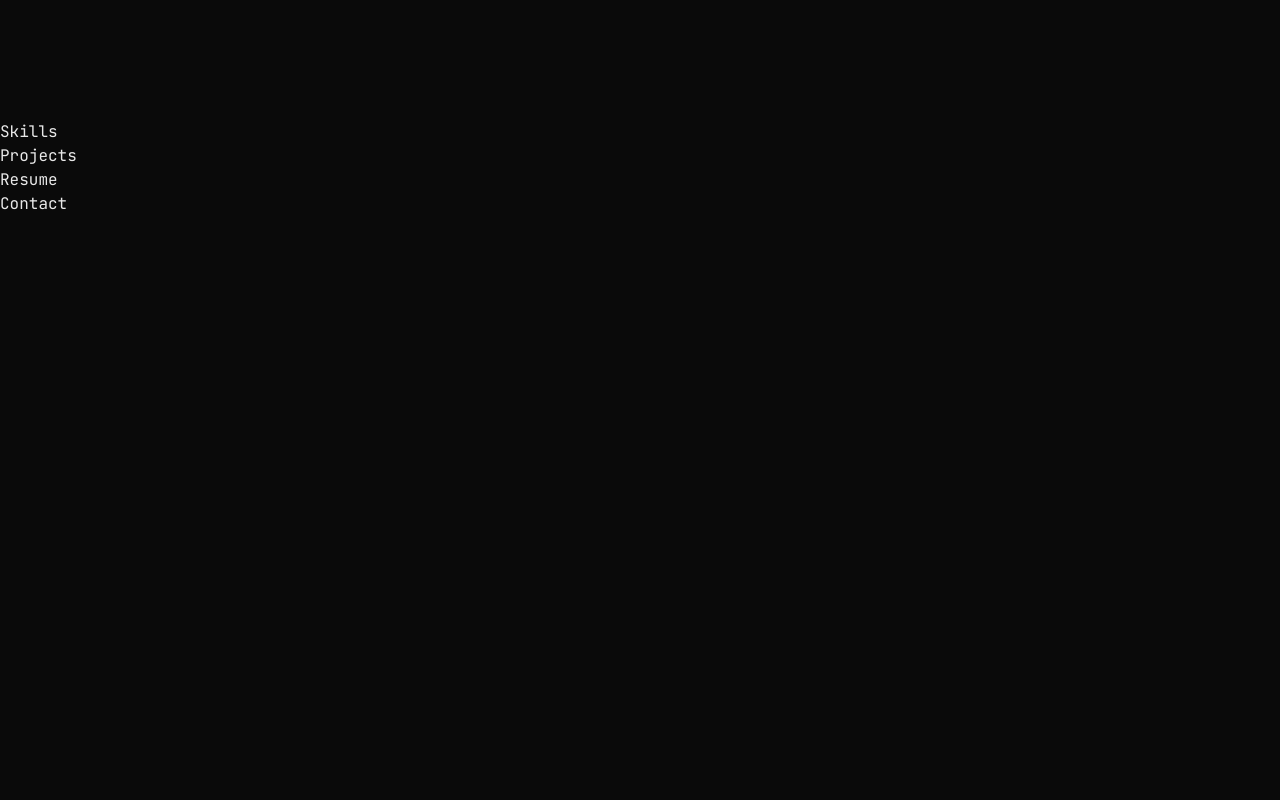
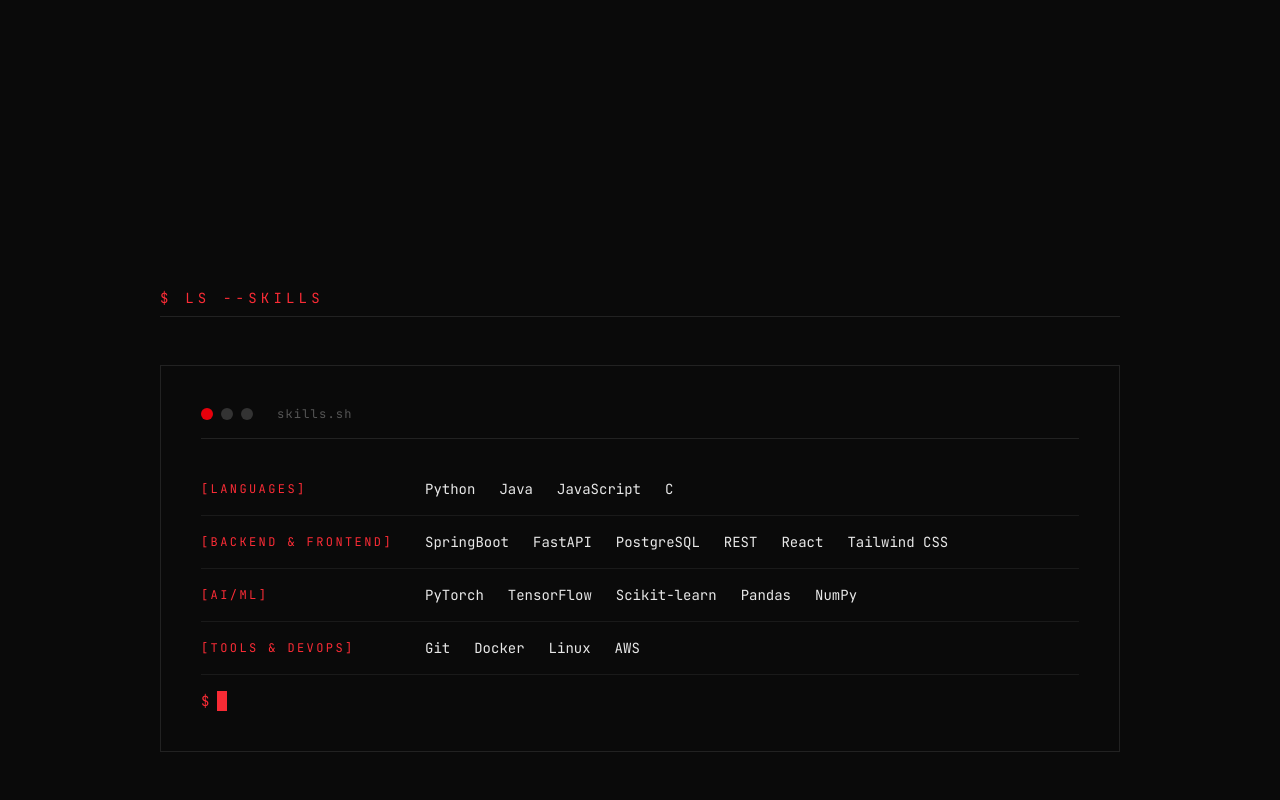
Before and after one commit to SrayanBhattacharya/my-portfolio, a React (Vite) app: page / in a window 1280 px wide. Shown: the part 1480-2280 px from the top of the page. Before the commit the page ends 1696 px from the top, so only its background shows below. Built offline with nearby package versions, Linux system fonts and the light colour scheme.

Commit message:
feat: skills section with terminal block layout

```diff
--- a/src/components/Skills.tsx
+++ b/src/components/Skills.tsx
@@ -1,5 +1,117 @@
+import { motion } from "framer-motion";
+
+const skills = [
+  {
+    category: "LANGUAGES",
+    items: ["Python", "Java", "JavaScript", "C"],
+  },
+  {
+    category: "BACKEND & FRONTEND",
+    items: [
+      "SpringBoot",
+      "FastAPI",
+      "PostgreSQL",
+      "REST",
+      "React",
+      "Tailwind CSS",
+    ],
+  },
+  {
+    category: "AI/ML",
+    items: ["PyTorch", "TensorFlow", "Scikit-learn", "Pandas", "NumPy"],
+  },
+  {
+    category: "TOOLS & DEVOPS",
+    items: ["Git", "Docker", "Linux", "AWS"],
+  },
+];
+
 const Skills = () => {
-  return <div>Skills</div>;
+  return (
+    <section
+      id="skills"
+      className="relative min-h-screen flex flex-col justify-center px-6 md:px-20 lg:px-40 py-24 bg-[#0a0a0a]"
+    >
+      {/* Section header */}
+      <motion.p
+        className="font-mono text-red-500 text-sm tracking-[0.3em] uppercase mb-2"
+        initial={{ opacity: 0, y: 20 }}
+        whileInView={{ opacity: 1, y: 0 }}
+        viewport={{ once: true }}
+        transition={{ duration: 0.5 }}
+      >
+        $ ls --skills
+      </motion.p>
+
+      {/* Divider */}
+      <motion.div
+        className="w-full h-px bg-[#222222] mb-12"
+        initial={{ scaleX: 0 }}
+        whileInView={{ scaleX: 1 }}
+        viewport={{ once: true }}
+        transition={{ duration: 0.6 }}
+        style={{ transformOrigin: "left" }}
+      />
+
+      {/* Terminal block */}
+      <motion.div
+        className="font-mono flex flex-col gap-0 border border-[#222222] p-6 md:p-10"
+        initial={{ opacity: 0, y: 30 }}
+        whileInView={{ opacity: 1, y: 0 }}
+        viewport={{ once: true }}
+        transition={{ duration: 0.6 }}
+      >
+        {/* Terminal title bar */}
+        <div className="flex items-center gap-2 mb-6 pb-4 border-b border-[#222222]">
+          <span className="w-3 h-3 rounded-full bg-red-600" />
+          <span className="w-3 h-3 rounded-full bg-[#333333]" />
+          <span className="w-3 h-3 rounded-full bg-[#333333]" />
+          <span className="text-[#555555] text-xs tracking-widest ml-4">
+            skills.sh
+          </span>
+        </div>
+
+        {/* Skills rows */}
+        {skills.map((skill, index) => (
+          <motion.div
+            key={skill.category}
+            className="flex flex-col md:flex-row md:items-start gap-2 md:gap-0 py-4 border-b border-[#1a1a1a] last:border-none"
+            initial={{ opacity: 0, x: -20 }}
+            whileInView={{ opacity: 1, x: 0 }}
+            viewport={{ once: true }}
+            transition={{ duration: 0.4, delay: index * 0.1 }}
+          >
+            {/* Category */}
+            <span className="text-red-500 text-xs tracking-[0.2em] w-full md:w-56 shrink-0 pt-[2px]">
+              [{skill.category}]
+            </span>
+
+            {/* Items */}
+            <div className="flex flex-wrap gap-x-6 gap-y-2">
+              {skill.items.map((item) => (
+                <span
+                  key={item}
+                  className="text-[#e8e8e8] text-sm hover:text-red-400 transition-colors duration-200"
+                >
+                  {item}
+                </span>
+              ))}
+            </div>
+          </motion.div>
+        ))}
+
+        {/* Blinking cursor at the end */}
+        <div className="flex items-center gap-2 mt-4">
+          <span className="text-red-500 text-sm">$</span>
+          <motion.span
+            className="inline-block w-[10px] h-[1.2em] bg-red-500"
+            animate={{ opacity: [1, 0, 1] }}
+            transition={{ duration: 1, repeat: Infinity }}
+          />
+        </div>
+      </motion.div>
+    </section>
+  );
 };
 
 export default Skills;
```
